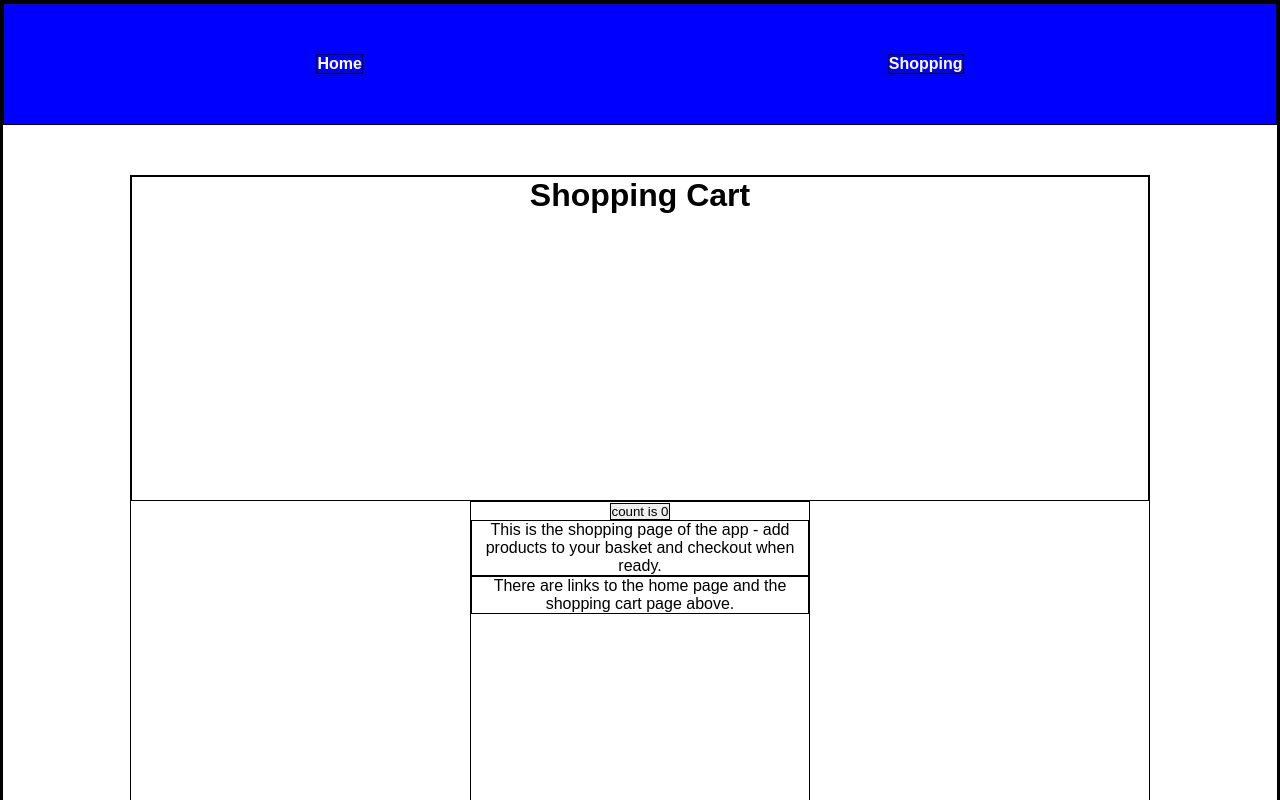
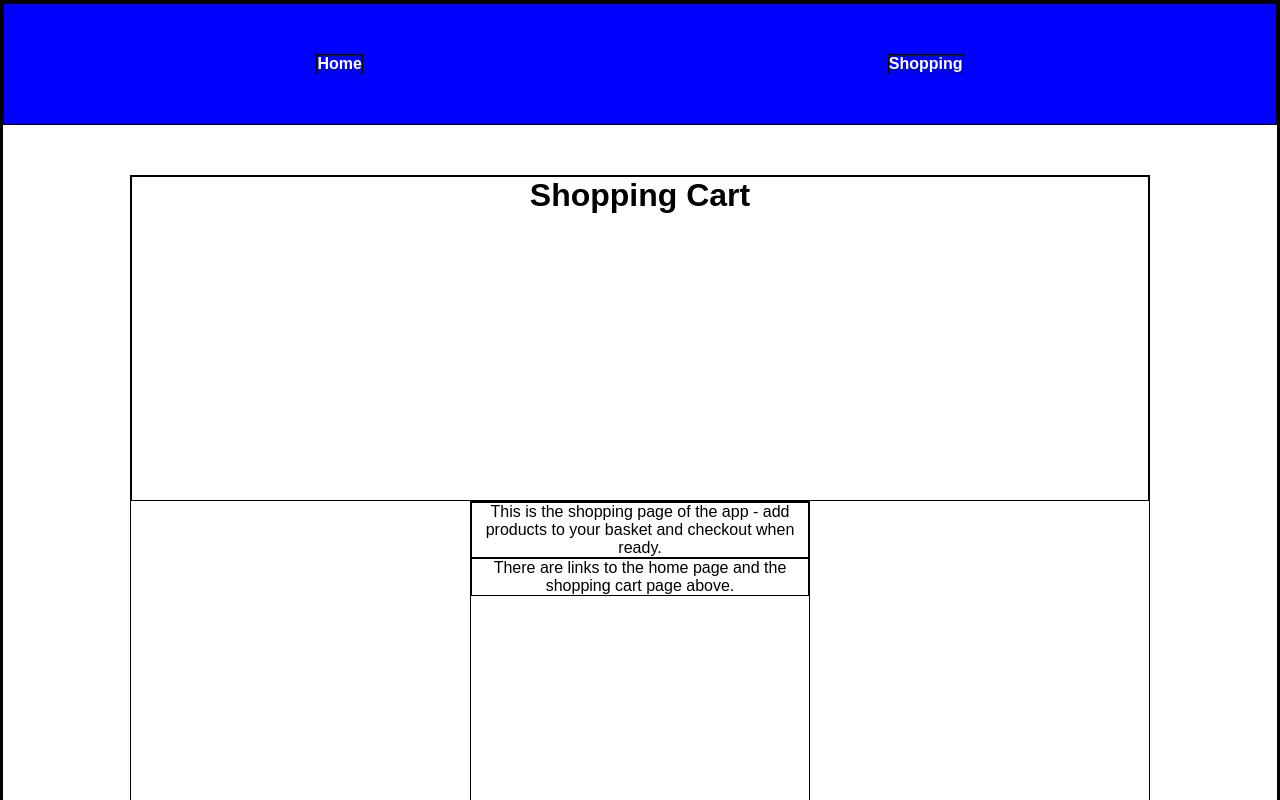
Before and after one commit to Scanceptic/shopping-cart, a React (Vite) app: page /shopping in a window 1280 px wide. Shown: the top 800 px of the page. Built offline with nearby package versions, Linux system fonts and the light colour scheme.

Commit message:
remove template button

```diff
--- a/src/App.jsx
+++ b/src/App.jsx
@@ -1,10 +1,9 @@
-import { useState } from 'react'
+
 import './App.css'
 import Navbar from './Navbar'
 import Footer from './Footer'
 
 function App() {
-  const [count, setCount] = useState(0)
 
   return (
     <>
@@ -12,9 +11,6 @@
       <div id="content">
         <h1>Shopping Cart</h1>
         <div className="card">
-          <button onClick={() => setCount((count) => count + 1)}>
-            count is {count}
-          </button>
           <p>
             This is the home page of the app - look at some interesting info and images then head over to the shop.
           </p>
--- a/src/Shopping.jsx
+++ b/src/Shopping.jsx
@@ -1,10 +1,9 @@
-import { useState } from 'react'
+
 import './App.css'
 import Navbar from './Navbar'
 import Footer from './Footer'
 
 function Shopping() {
-  const [count, setCount] = useState(0)
 
   return (
     <>
@@ -12,9 +11,6 @@
       <div id="content">
         <h1>Shopping Cart</h1>
         <div className="card">
-          <button onClick={() => setCount((count) => count + 1)}>
-            count is {count}
-          </button>
           <p>
             This is the shopping page of the app - add products to your basket and checkout when ready.
           </p>
```
